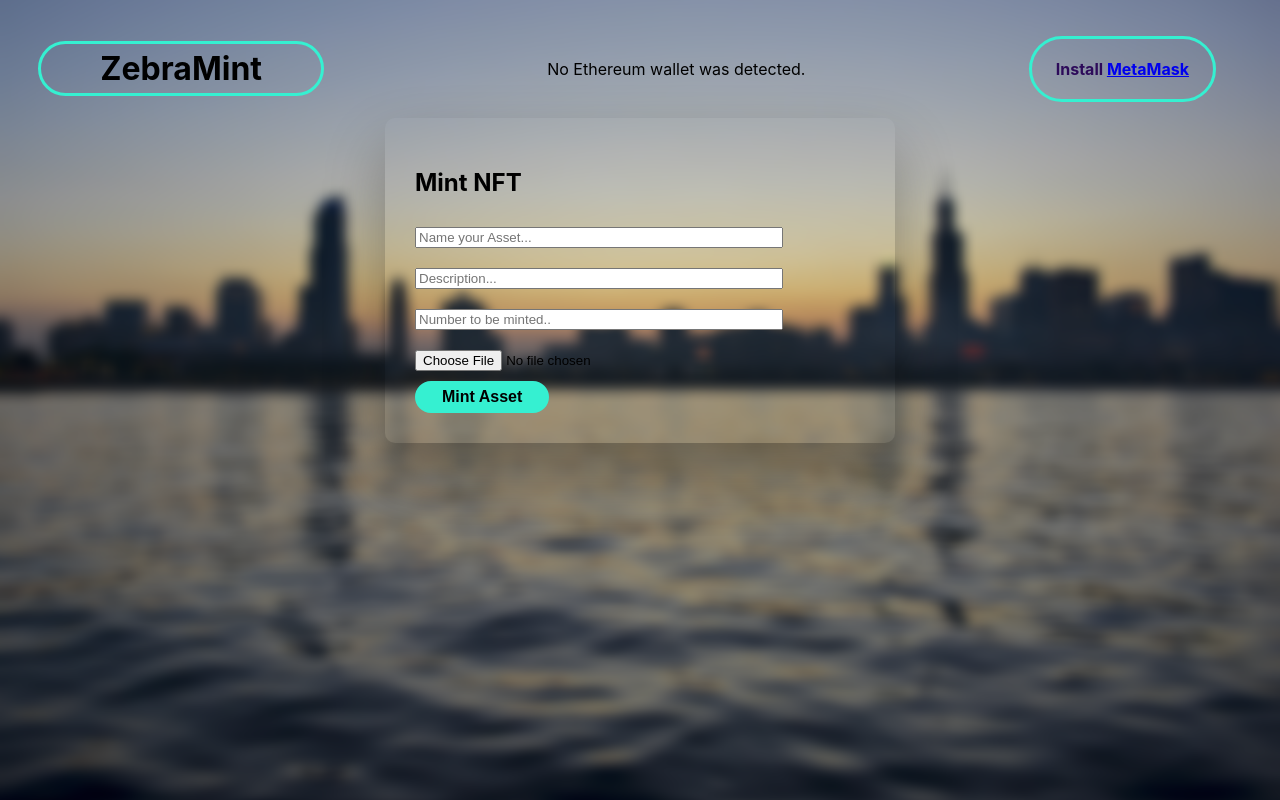
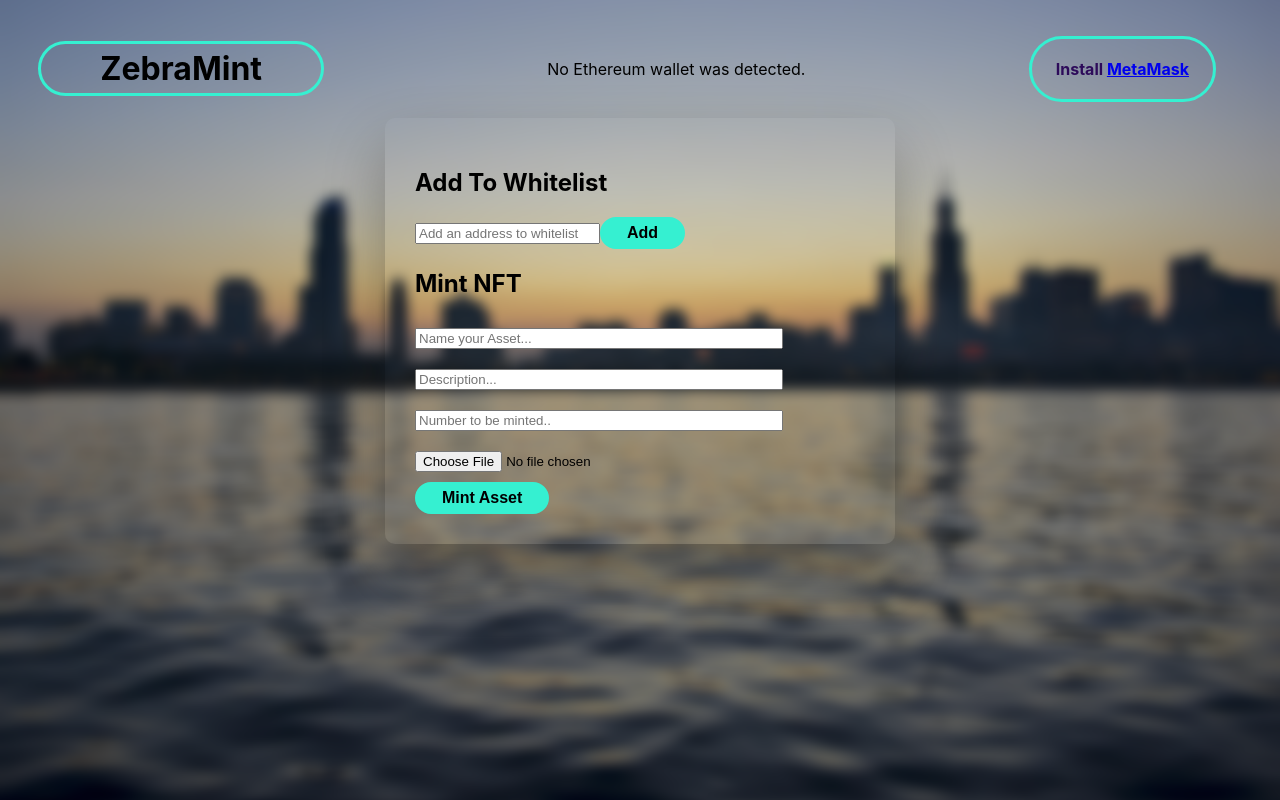
Before and after one commit to george-shammar/NFT-TASK, a React (Create React App) app: page / in a window 1280 px wide. Built offline with nearby package versions, Linux system fonts and the light colour scheme; what ipfs-http-client would draw is missing.

Commit message:
Create whitlist form

```diff
--- a/src/components/Minter.tsx
+++ b/src/components/Minter.tsx
@@ -67,6 +67,12 @@ const Minter = () => {
 
     return (
         <div className="fadeInDown minter">
+            <div>
+            <h2>Add To Whitelist</h2>
+            <input placeholder="Add an address to whitelist"></input>
+            <button className="confirm-text">Add</button>
+
+            </div>
             <h2>Mint NFT</h2>
             <div className="formContent">
 
```
